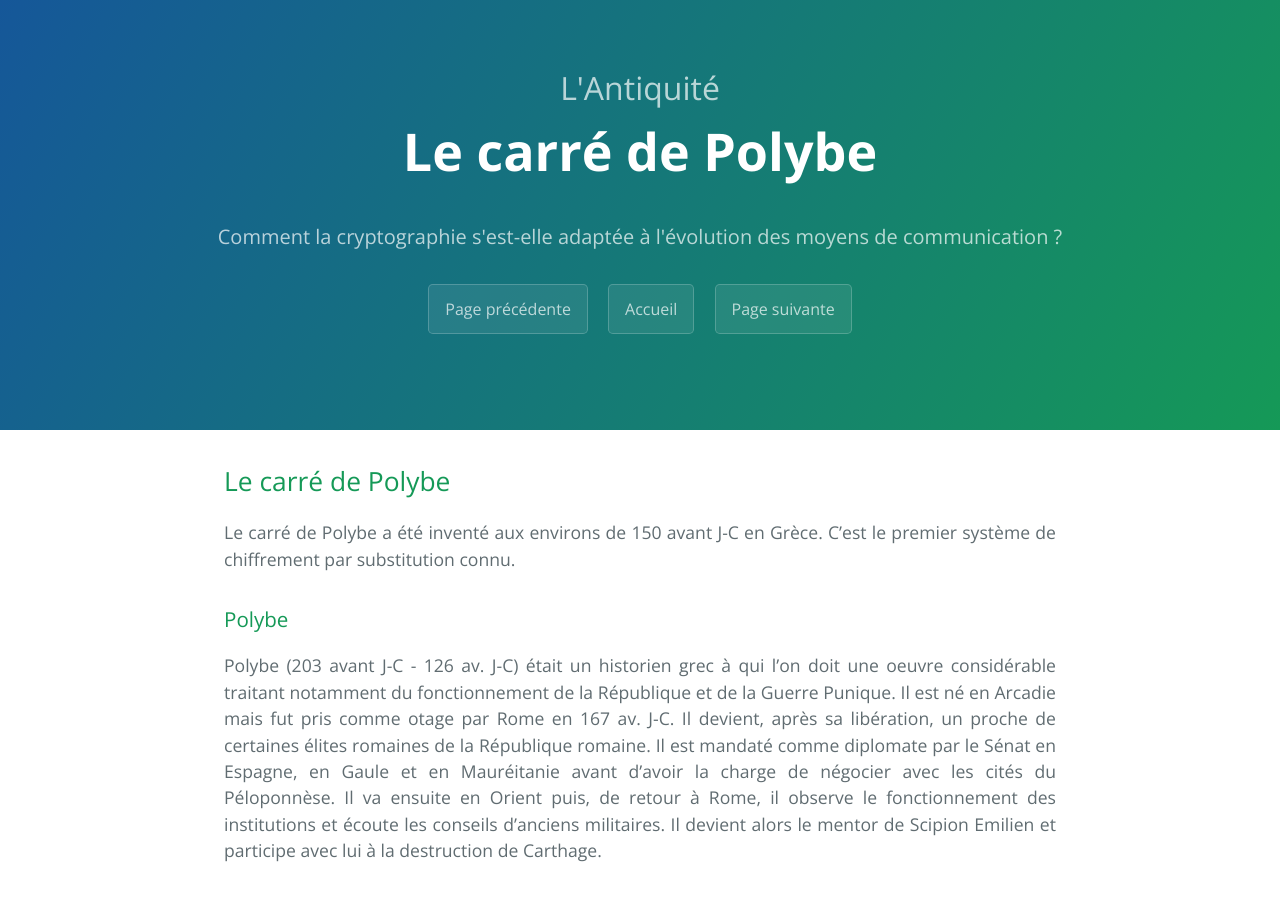
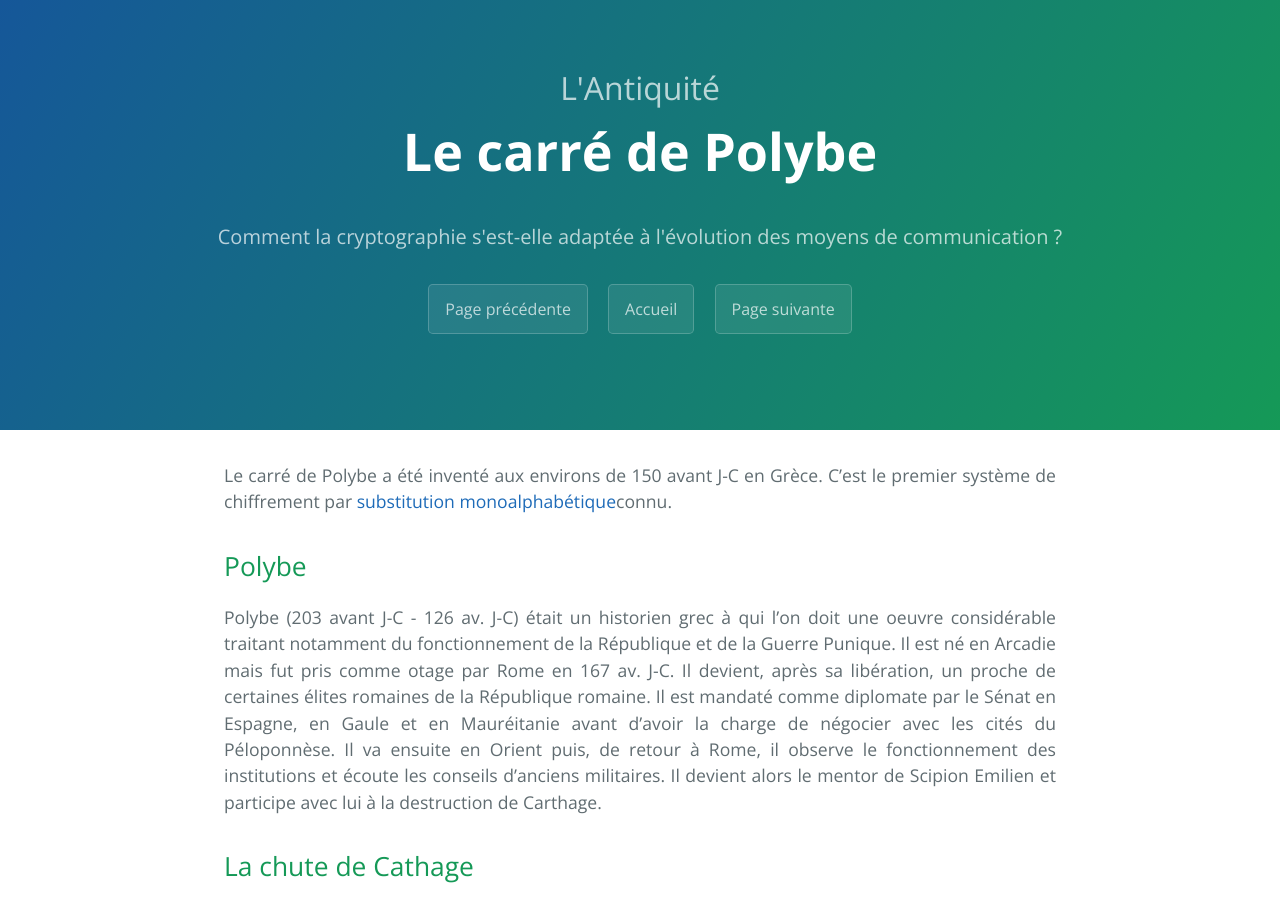
Before and after one commit to SamuelGallay/CryptoTPE, a Jekyll site: the page built from pages/1_Antiquite/2_polybe.md, in a window 1280 px wide and 900 px high. Built offline with Jekyll 4.4.1, drawn with Linux system fonts in a browser that asks for light colours; our own code applies the rules of GitHub Pages for plain Markdown files; some of the changed text lies outside the part shown.

Commit message:
Update 2_polybe.md

```diff
--- a/pages/1_Antiquite/2_polybe.md
+++ b/pages/1_Antiquite/2_polybe.md
@@ -6,15 +6,14 @@ suivante: /cesar/
 partie: "L'Antiquité"
 ---
 
-## Le carré de Polybe
 
-Le carré de Polybe a été inventé aux environs de 150 avant J-C en Grèce. C'est le premier système de chiffrement par substitution connu.
+Le carré de Polybe a été inventé aux environs de 150 avant J-C en Grèce. C'est le premier système de chiffrement par [substitution monoalphabétique]({{ "/glossaire/" | relative_url }})connu.
 
-### Polybe
+## Polybe
 
 Polybe (203 avant J-C - 126 av. J-C) était un historien grec à qui l’on doit une oeuvre considérable traitant notamment du fonctionnement de la République et de la Guerre Punique. Il est né en Arcadie mais fut pris comme otage par Rome en 167 av. J-C. Il devient, après sa libération, un proche de certaines élites romaines de la République romaine. Il est mandaté comme diplomate par le Sénat en Espagne, en Gaule et en Mauréitanie avant d’avoir la charge de négocier avec les cités du Péloponnèse. Il va ensuite en Orient puis, de retour à Rome, il observe le fonctionnement des institutions et écoute les conseils d’anciens militaires. Il devient alors le mentor de Scipion Emilien et participe avec lui à la destruction de Carthage.
 
-### La chute de Cathage
+## La chute de Cathage
 
 Elle marque la fin d’un siège de trois ans ayant débuté en 149 av. J-C et la fin de la Troisième Guerre Punique. Au début, la ville, malgré son isolement, résiste à la pression militaire de Rome et connaît même quelques succès tactiques. Mais en 147-146, grâce à l'arrivée du nouveau chef romain Scipion Emilien, petit fils adoptif de Scipion l’Africain, Carthage est méthodiquement investie. Prise d'assaut, la capitale punique est mise à sac, puis détruite. Jules César reconstruira plus tard une ville romaine sur son emplacement. Les possessions africaines de Carthage deviennent la province romaine d'Afrique. Désormais, et pour longtemps, rien ne résiste plus à Rome. Cette cité italienne parmi d'autres est devenue à la faveur des guerres puniques un empire à vocation universelle. L'année même où Carthage est rasée, les Romains s'emparent de Corinthe et transforment la Grèce prestigieuse en province ordinaire.
 
@@ -22,7 +21,7 @@ Elle marque la fin d’un siège de trois ans ayant débuté en 149 av. J-C et l
 <img src="{{ "/assets/1_Antiquite/carthage.jpg" | relative_url }}" alt="Carthage" style="margin: 0 auto;display: block;"/>
 <p align="center"> <em>Reconstitution de la ville antique de Carthage</em> </p>
 
-### Le chiffrement
+## Le chiffrement
 
 Le carré de Polybe est un système composé d’un carré de 25 cases dans lesquelles sont placés les lettres de l’alphabet (en français, le w est mis dans la même case que le v). Chaque lettre est représentée ses coordonnées dans ce carré : d’abord le chiffre de sa ligne puis celui de sa colonne. Ce système présente plusieurs avantages : la conversion de lettres en chiffres, la réduction du nombre de symboles utilisé pour coder (5) et la représentation de chaque lettre par deux éléments séparés.
 
```
Also changed, not shown: other parts of pages/1_Antiquite/2_polybe.md (+5 -1 lines).
